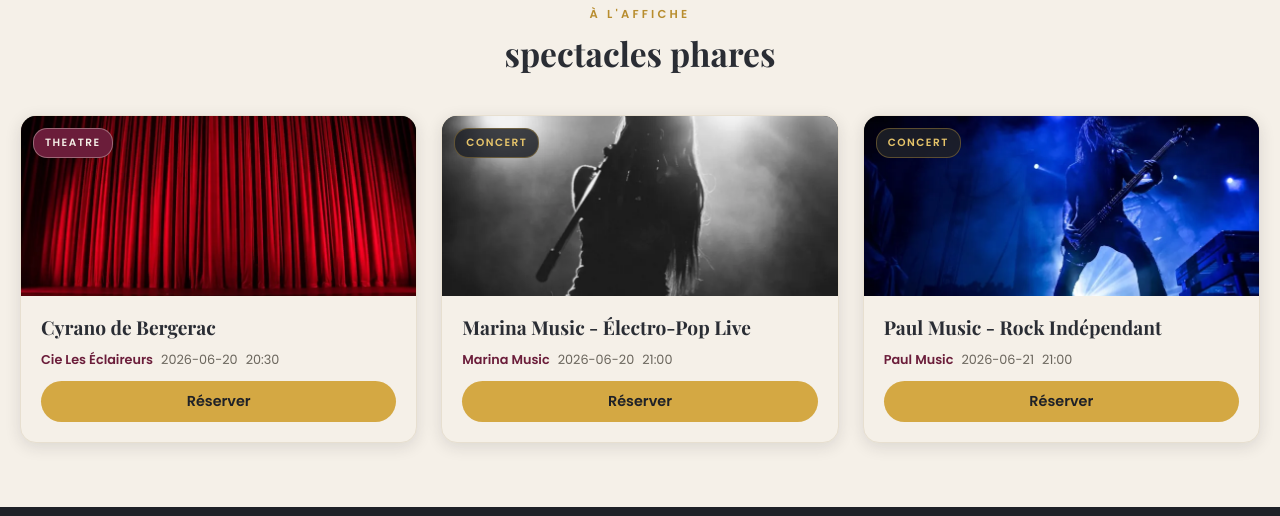
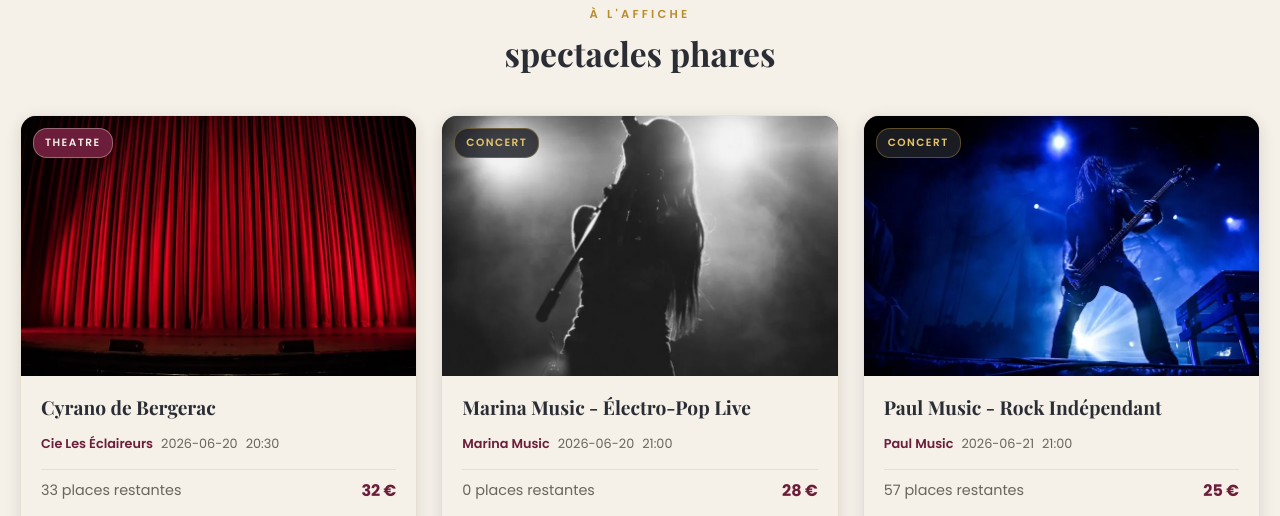
Before and after one commit to NathanaelKenzeyGit/DWWM-ECF1-Nathanael, a website: page index.html in a window 1280 px wide. Shown: the part 1290-1806 px from the top of the page. Drawn offline with Linux system fonts and the light colour scheme.

Commit message:
fix fetch issue, add bigger img on desktop for card

```diff
--- a/src/js/main.js
+++ b/src/js/main.js
@@ -49,6 +49,17 @@ const cardsShows = async () => {
             btn.href = "pages/programmation.html";
             btn.textContent = "Réserver";
 
+            const footer = document.createElement("div");
+            footer.className = "card__footer";
+
+            const places = document.createElement("span");
+            places.className = "card__places";
+            places.textContent = `${n.places_total - n.places_vendues} places restantes`;
+
+            const prix = document.createElement("span");
+            prix.className = "card__price";
+            prix.textContent = `${n.prix} €`;
+
             meta.appendChild(artist);
             meta.appendChild(date);
             meta.appendChild(horaire);
@@ -58,6 +69,11 @@ const cardsShows = async () => {
 
             body.appendChild(title);
             body.appendChild(meta);
+
+            footer.appendChild(places);
+            footer.appendChild(prix);
+
+            body.appendChild(footer);
             body.appendChild(btn);
 
             card.appendChild(affichage);
--- a/src/scss/components/_cards.scss
+++ b/src/scss/components/_cards.scss
@@ -56,6 +56,9 @@
         width: 100%;
         overflow: hidden;
         background: linear-gradient(135deg, $color-info-light, $color-info-dark);
+        @media (min-width: 1024px) {
+            height: 260px;
+        }
     }
     &__img {
         width: 100%;
@@ -94,7 +97,7 @@
     }
 
     &__body {
-        @include flex($direction: column, $align: flex-start, $gap: 0.75rem);
+        @include flex($direction: column, $align: flex-start, $gap: 1rem);
         padding: 1.25rem;
         flex: 1;
         width: 100%;
@@ -144,4 +147,21 @@
             background-color: $color-secondary-light;
         }
     }
+    &__footer {
+        @include flex($justify: space-between);
+        width: 100%;
+        padding-top: 0.5rem;
+        border-top: 1px solid $color-body-dark;
+    }
+
+    &__places {
+        font-size: 0.9rem;
+        color: $color-text-meta;
+    }
+
+    &__price {
+        font-size: 1rem;
+        font-weight: $fw-bold;
+        color: $color-primary;
+    }
 }
```
Also changed, not shown: dist/css/main.min.css, 1 other file.
